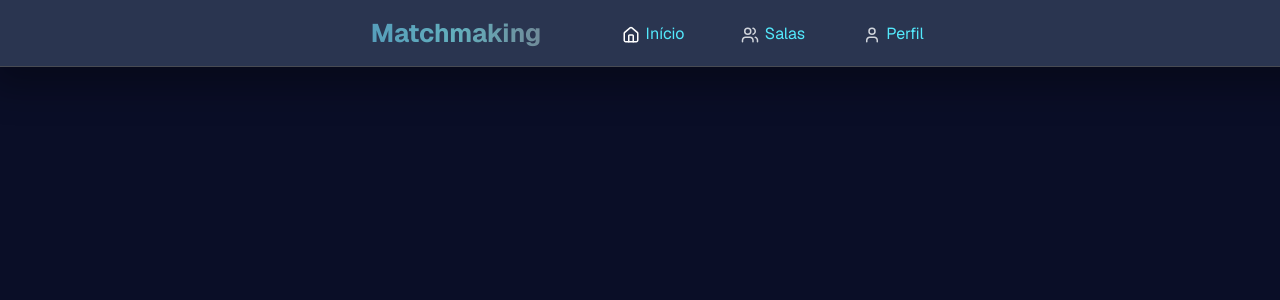
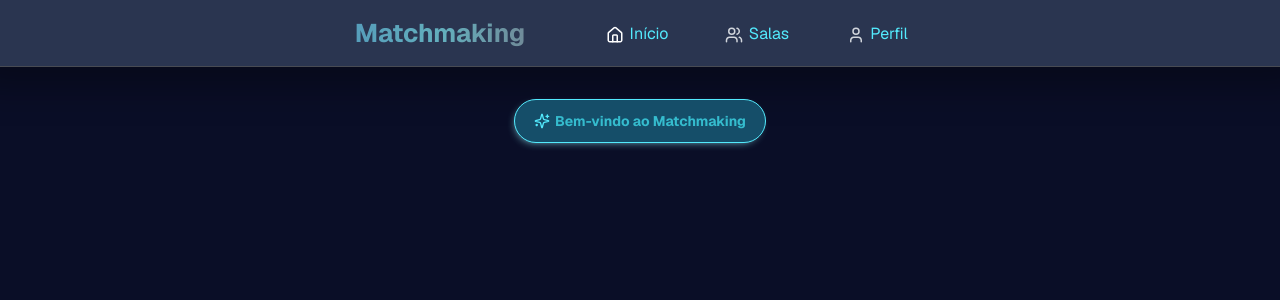
Before and after one commit to IsaqueeMartins/matchmaker, a Next.js app: page / in a window 1280 px wide. Shown: the top 300 px of the page. Built offline with nearby package versions, Linux system fonts and the light colour scheme.

Commit message:
criando componente pill

```diff
--- a/pages/home/components/home-page-body/home-page-body-view.component.tsx
+++ b/pages/home/components/home-page-body/home-page-body-view.component.tsx
@@ -1,5 +1,14 @@
 import { Header } from "@/src/components/header/header.component";
-
+import { Pill } from "@/src/components/pill/pill.component";
+import { Fragment } from "react/jsx-runtime";
+import * as S from "./home-page-body-view.styled";
 export const HomePageBodyView: React.FC = () => {
-  return <Header />;
+  return (
+    <S.Container>
+      <Header />
+      <S.Content>
+        <Pill />
+      </S.Content>
+    </S.Container>
+  );
 };
--- a/pages/home/components/home-page-body/home-page-body-view.styled.ts
+++ b/pages/home/components/home-page-body/home-page-body-view.styled.ts
@@ -1,8 +1,12 @@
 "use client";
 import { styled } from "styled-components";
 
+export const Container = styled.div`
+  display: flex;
+  flex-direction: column;
+  align-items: center;
+`;
+
 export const Content = styled.div`
-  width: 100%;
-  height: 12rem;
-  background-color: black;
+  margin-top: 2rem;
 `;
--- /dev/null
+++ b/src/components/pill/pill-types.ts
@@ -0,0 +1,5 @@
+interface IPillProps {
+  label: string;
+  id?: string;
+  icon?: React.ReactNode;
+}
--- /dev/null
+++ b/src/components/pill/pill-view.component.tsx
@@ -0,0 +1,10 @@
+import * as S from "./pill-view.styled";
+
+export const PillView: React.FC<IPillProps> = ({ label, icon, id }) => {
+  return (
+    <S.Container>
+      {icon}
+      <S.Label>{label}</S.Label>
+    </S.Container>
+  );
+};
--- /dev/null
+++ b/src/components/pill/pill-view.styled.ts
@@ -0,0 +1,26 @@
+"use client";
+import { styled } from "styled-components";
+
+export const Container = styled.div`
+  display: flex;
+  justify-content: center;
+  align-items: center;
+  width: 15.6rem;
+  height: 2.6rem;
+  border-radius: 100px;
+  background-color: #154e69;
+  border: 1px solid #53eafd;
+  box-shadow: -2px 3px 10px -5px #95f3ffff;
+  &:hover {
+    scale: 1.1;
+    transition: 0.1s;
+  }
+`;
+
+export const Label = styled.p`
+  font-family: var(--font-geist);
+  font-size: 14px;
+  margin-left: 5px;
+  font-weight: bold;
+  color: #35bcceff;
+`;
--- /dev/null
+++ b/src/components/pill/pill.component.tsx
@@ -0,0 +1,6 @@
+import { PillView } from "./pill-view.component";
+import Star from "../../assets/icons/star.svg";
+
+export const Pill: React.FC = () => {
+  return <PillView label={"Bem-vindo ao Matchmaking"} icon={<Star />} />;
+};
```
Also changed, not shown: src/assets/icons/star.svg (added).
